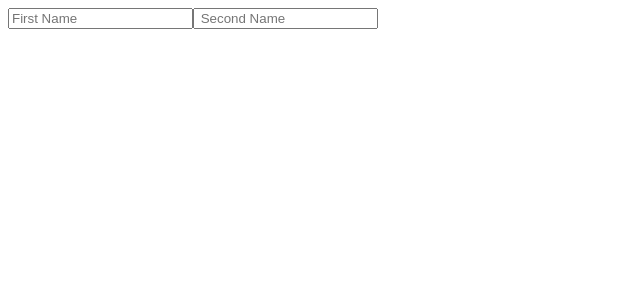
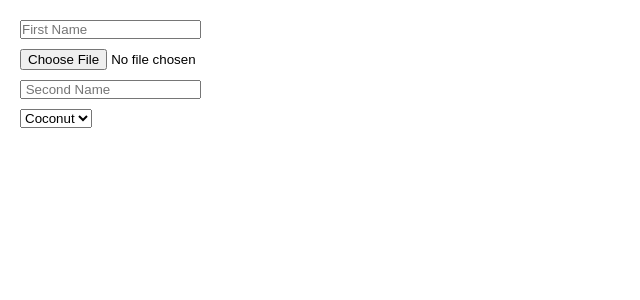
Before and after one commit to lawal-mj/react-state-practice, a React (Create React App) app: page / in a window 1280 px wide. Shown: the top 300 px of the page, without its empty margins (0-640 px from the left). Built offline with nearby package versions, Linux system fonts and the light colour scheme.

Commit message:
updated shit

```diff
--- a/public/style.css
+++ b/public/style.css
@@ -1,17 +1,14 @@
 * {
     box-sizing: border-box;
+    margin: 0;
+    padding: 0;
 }
 
-.box {
-    height: 100px;
-    width: 100px;
-    border: 1px solid black;
-    display: inline-block;
-    margin-right: 4px;
-    border-radius: 5px;
+body{
+    margin: 20px;
 }
 
-textarea {
-    margin: 20px;
+input {
     display: block;
+    margin-bottom: 10px;
 }
--- a/src/Box.js
+++ b/src/Box.js
@@ -2,16 +2,25 @@ import { useState } from "react"
 
 export default function Form() {
 
-    const [ firstName , setFirstName ] = useState("")
-    const [ secondName , setSecondName ] = useState("")
 
-    function changeFirst(event){
-        setFirstName(event.target.value)
+    const [ formData , setFormData ] = useState({
+        firstName:"",
+        secondName:"",
+        fruit:""
+
+    })
+
+    function changeData(event){
+        const target= event.target;
+        setFormData(function(prevdata){
+                return {
+                    ...prevdata,
+                    [target.name]: target.value
+                }
+        })
     }
 
-    function changeSecond(event){
-        setSecondName(event.target.value)
-    }
+    console.log(formData)
 
 
 
@@ -21,16 +30,27 @@ export default function Form() {
             <input type="text"
                 name="firstName"
                 id=""
-                onChange={changeFirst}
-                placeholder="First Name "
+                onChange={changeData}
+                placeholder="First Name"
+                value={formData.firstName}
             />
+
+            <input type="file" />
+
             <input
                 type="text"
                 name="secondName"
                 id=""
-                onChange={changeSecond}
-                placeholder=" Second Name "
+                onChange={changeData}
+                placeholder=" Second Name"
+                value={formData.secondName}
             />
+
+            <select name="fruit" value={formData.fruit} onChange={changeData}>
+                <option value="Coconut">Coconut</option>
+                <option value="Apple">Apple</option>
+                <option value="Mango">Mango</option>
+            </select>
         </form>
     )
 }
```
